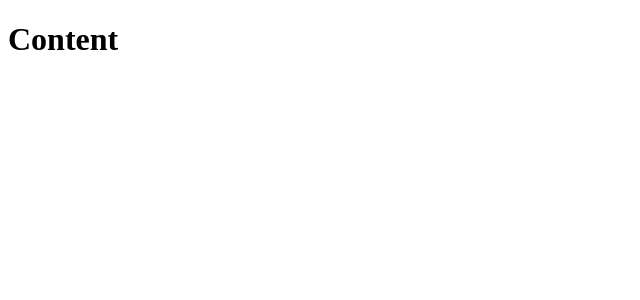
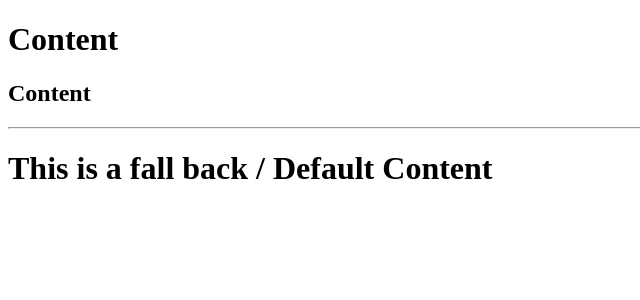
Before and after one commit to gstv57/vue-repo-learning, a Vue app: page / in a window 1280 px wide. Shown: the top 300 px of the page, without its empty margins (0-640 px from the left). Built offline with nearby package versions, Linux system fonts and the light colour scheme.

Commit message:
fallback content

```diff
--- a/src/App.vue
+++ b/src/App.vue
@@ -1,7 +1,13 @@
 <script setup>
 import SlotComponent from './components/SlotComponent.vue'
+import FallbackContent from './components/FallbackContent.vue'
 </script>
 
 <template>
-  <SlotComponent> <h1>Content</h1> </SlotComponent>
+  <SlotComponent>
+    <h1>Content</h1>
+    <h2>Content</h2>
+  </SlotComponent>
+  <hr />
+  <FallbackContent> </FallbackContent>
 </template>
--- /dev/null
+++ b/src/components/FallbackContent.vue
@@ -0,0 +1,7 @@
+<script setup></script>
+
+<template>
+  <slot>
+    <h1>This is a fall back / Default Content</h1>
+  </slot>
+</template>
```
